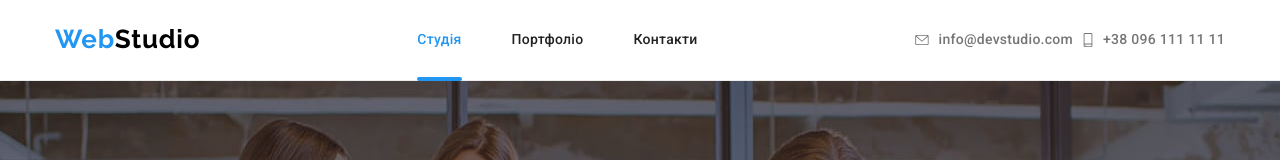
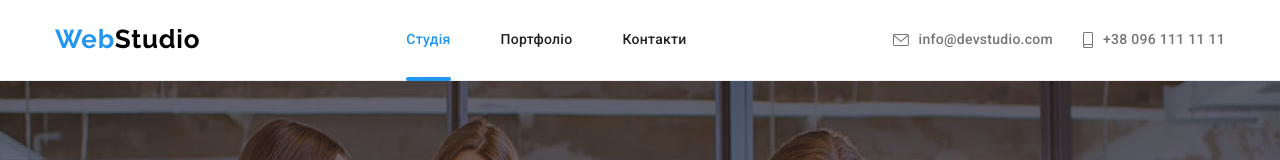
Before and after one commit to Andrzej33/goit-markup-hw-08, a plain HTML site: page index.html in a window 1280 px wide. Shown: the top 160 px of the page. Drawn offline with nearby package versions, Linux system fonts and the light colour scheme.

Commit message:
svg contacts size change

```diff
--- a/sass/layouts/_header.scss
+++ b/sass/layouts/_header.scss
@@ -66,6 +66,7 @@
         @include desktop {
             flex-direction: row;
             align-items: center;
+            gap: 30px;
         }
 }
 
@@ -153,6 +154,20 @@
     }
 }
 
+.contacts__envelop{
+    @include desktop {
+        width: 16px;
+        height: 12px;
+    }
+}
+
+.contacts__smartphone{
+    @include desktop {
+        width: 10px;
+        height: 16px;
+    }
+}
+
 // .header-contacts a:hover,
 // .header-contacts a:focus {
 //     color: var(--accent-color);
```
Also changed, not shown: css/main.css, css/main.min.css, 2 other files.
